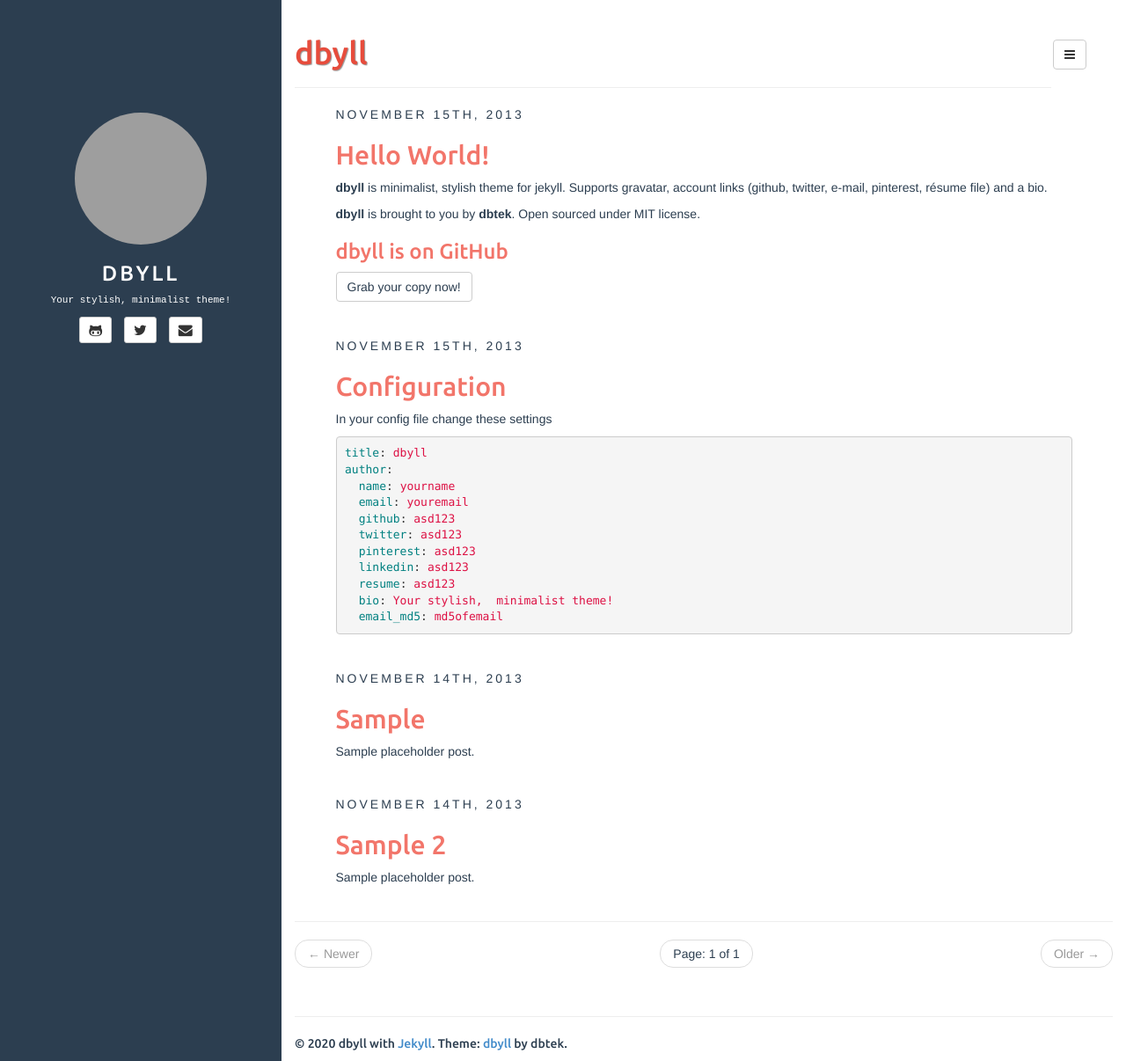
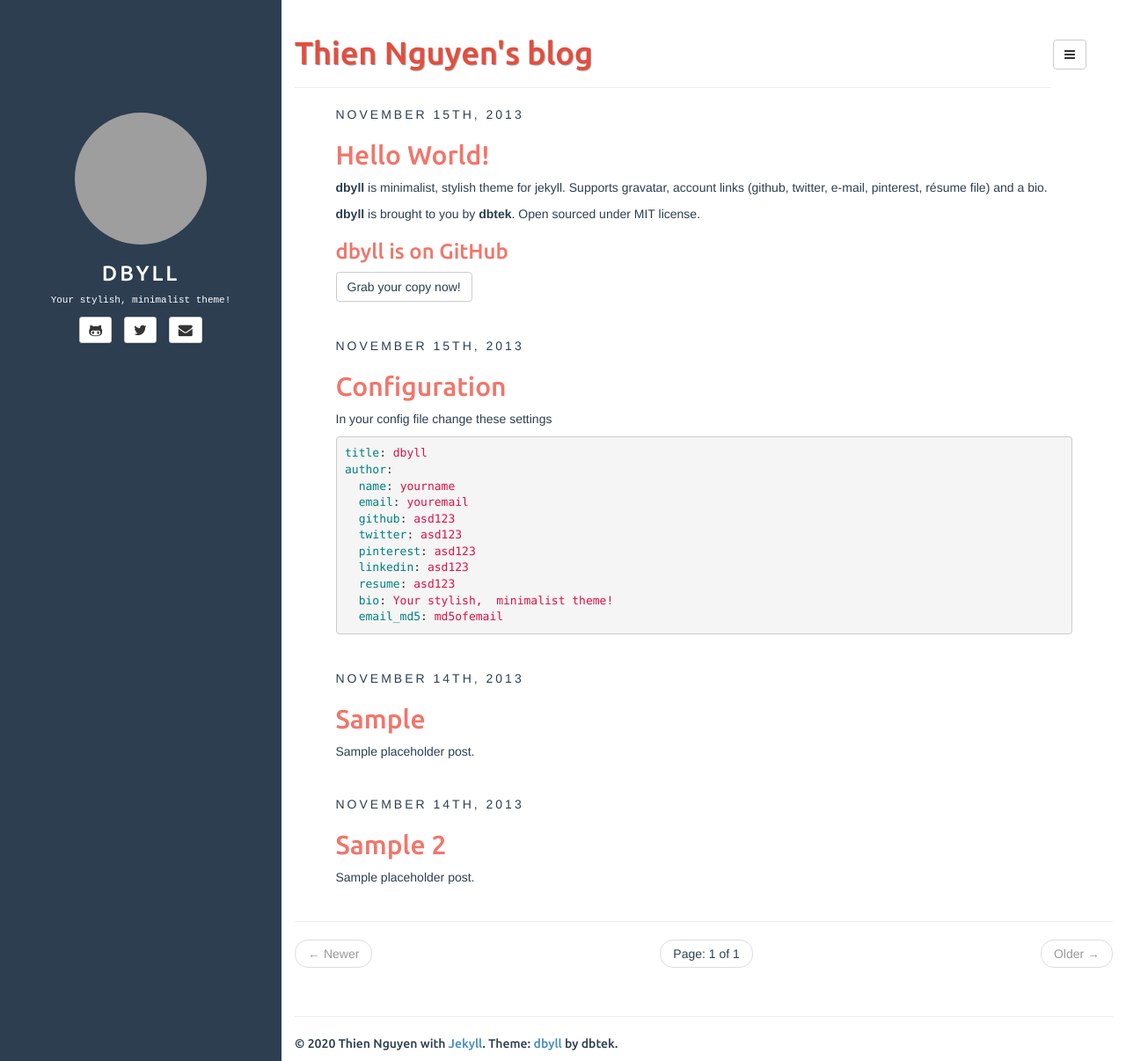
Before and after one commit to thiennguyen93/thiennguyen93.github.io, a Jekyll site: the page built from index.html, in a window 1280 px wide and 1206 px high. Shown: the whole window at 88% size. Built offline with Jekyll 4.4.1, drawn with Linux system fonts in a browser that asks for light colours; the list of posts is cut into pages by our own code; grey boxes are pictures that could not be loaded.

Commit message:
Update _config.yml

```diff
--- a/_config.yml
+++ b/_config.yml
@@ -14,16 +14,16 @@
     scope:
       path: "" # empty string for all files
     values:
-      title: dbyll
+      title: Thien Nguyen's blog
 
-description: Stylish Jekyll Theme
+description: thiennguyen.icu
 author:
-  name: dbyll
-  email: dbyll@ismaildemirbilek.com
-  github: dbtek
-  twitter: dbtek
-  pinterest: asd123
-  linkedin: asd123
+  name: Thien Nguyen
+  email: phuocthien@outlook.com
+  github: thiennguyen-vn
+  twitter: tuctrungsoft
+  pinterest: tuctrungsoft
+  linkedin: tuctrungsoft
   bio: Your stylish, minimalist theme!
   email_md5: 726351295ec82e145928582f595aa3aa
 
```
